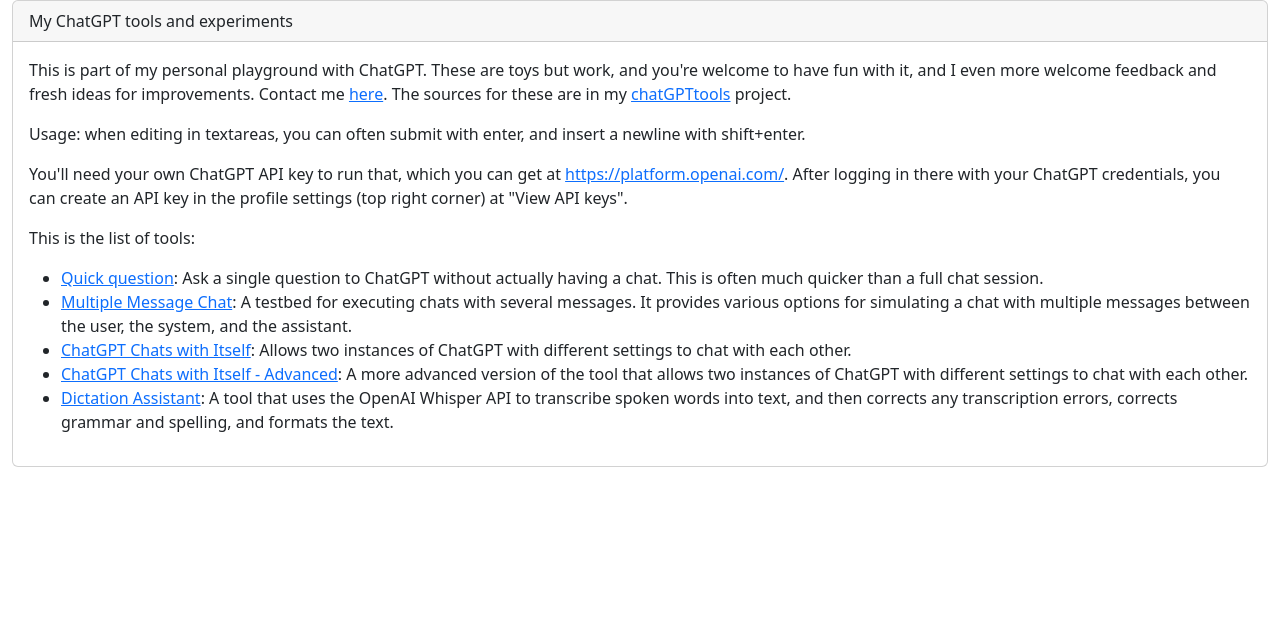
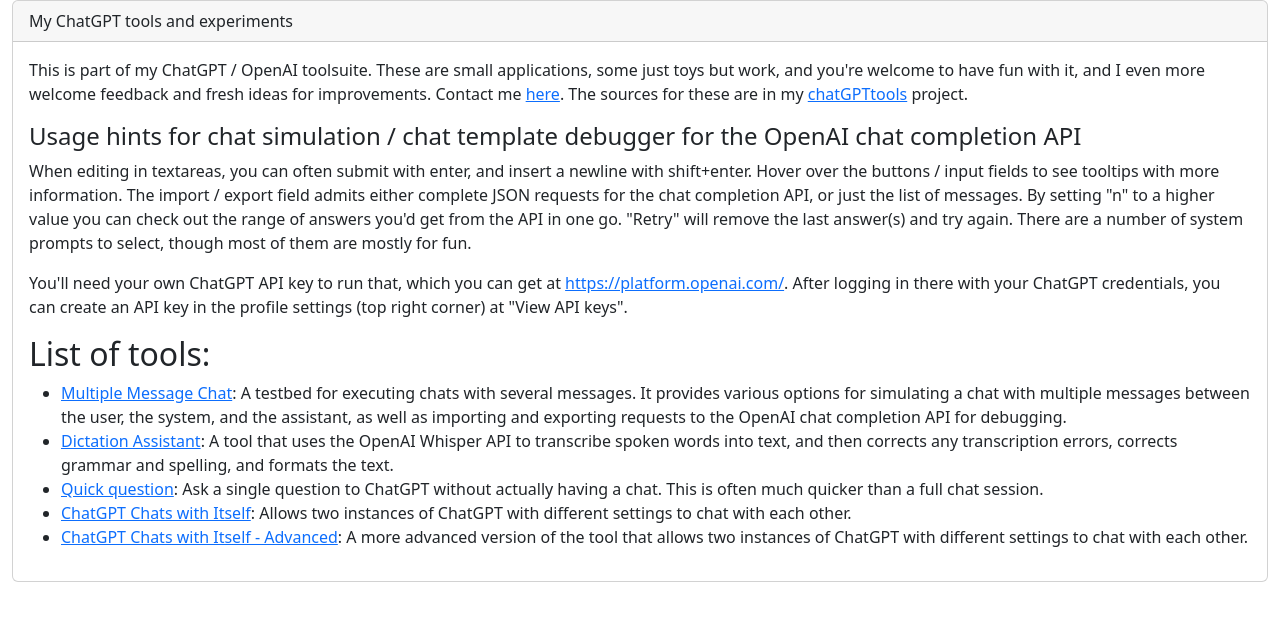
Before and after one commit to stoerr/chatGPTtools, a plain HTML site: page docs/chatgpttools/0README.html in a window 1280 px wide. Drawn offline with nearby package versions, Linux system fonts and the light colour scheme.

Commit message:
some documentation improvements

```diff
--- a/docs/chatgpttools/0README.html
+++ b/docs/chatgpttools/0README.html
@@ -7,7 +7,7 @@
           content="Ask a quick question and get a response from ChatGPT, without actually having a chat. This is often much quicker than the chat.">
     <link href="//cdn.jsdelivr.net/npm/bootstrap@5.2.3/dist/css/bootstrap.min.css" rel="stylesheet"
           integrity="sha384-rbsA2VBKQhggwzxH7pPCaAqO46MgnOM80zW1RWuH61DGLwZJEdK2Kadq2F9CUG65" crossorigin="anonymous">
-    <link rel="canonical" href="https://chatGPTtools.stoerr.net/chatgpttools/0README.html" />
+    <link rel="canonical" href="https://chatGPTtools.stoerr.net/chatgpttools/0README.html"/>
     <link rel="shortcut icon" type="image/x-icon" href="/chatGPTtools/favicon.ico">
     <!-- Google tag (gtag.js) -->
     <script async src="https://www.googletagmanager.com/gtag/js?id=G-SL01MYCNDC"></script>
@@ -34,7 +34,8 @@
                 </div>
                 <div class="card-body">
                     <p>
-                        This is part of my personal playground with ChatGPT. These are toys but work, and
+                        This is part of my ChatGPT / OpenAI toolsuite.
+                        These are small applications, some just toys but work, and
                         you're welcome to have fun with it, and I even more welcome feedback and fresh ideas for
                         improvements.
                         Contact me <a href="http://www.stoerr.net/contact.html">here</a>.
@@ -42,9 +43,14 @@
                         <a href="https://github.com/stoerr/chatGPTtools">chatGPTtools</a>
                         project.
                     </p>
+                    <h4>Usage hints for chat simulation / chat template debugger for the OpenAI chat completion API</h4>
                     <p>
-                        Usage: when editing in textareas, you can often submit with enter, and insert a newline with
-                        shift+enter.
+                        When editing in textareas, you can often submit with enter, and insert a newline with
+                        shift+enter. Hover over the buttons / input fields to see tooltips with more information.
+                        The import / export field admits either complete JSON requests for the chat completion API, or
+                        just the list of messages. By setting "n" to a higher value you can check out the range of
+                        answers you'd get from the API in one go. "Retry" will remove the last answer(s) and try again.
+                        There are a number of system prompts to select, though most of them are mostly for fun.
                     </p>
                     <p>
                         You'll need your own ChatGPT API key to run that, which you can get at <a
@@ -52,17 +58,24 @@
                         After logging in there with your ChatGPT credentials, you can create an API key in the
                         profile settings (top right corner) at "View API keys".
                     </p>
-                    <p>This is the list of tools:</p>
+                    <h2>List of tools:</h2>
                     <ul>
+                        <li>
+                            <a href="multiplemessagechat.html">Multiple Message Chat</a>:
+                            A testbed for executing chats with several messages. It provides various options for
+                            simulating a chat with multiple messages between the user, the system, and the assistant,
+                            as well as importing and exporting requests to the OpenAI chat completion API for debugging.
+                        </li>
+                        <li>
+                            <a href="dictation/index.html">Dictation Assistant</a>:
+                            A tool that uses the OpenAI Whisper API to transcribe spoken words into text, and
+                            then corrects any transcription errors, corrects grammar and spelling, and formats the
+                            text.
+                        </li>
                         <li>
                             <a href="quickchatgpt.html">Quick question</a>:
                             Ask a single question to ChatGPT without actually having a chat. This is often much quicker
                             than a full chat session.
-                        </li>
-                        <li>
-                            <a href="multiplemessagechat.html">Multiple Message Chat</a>:
-                            A testbed for executing chats with several messages. It provides various options for
-                            simulating a chat with multiple messages between the user, the system, and the assistant.
                         </li>
                         <li>
                             <a href="gptchatswithitself.html">ChatGPT Chats with Itself</a>:
@@ -72,12 +85,6 @@
                             <a href="gptchatswithitself-advanced.html">ChatGPT Chats with Itself - Advanced</a>:
                             A more advanced version of the tool that allows two instances of ChatGPT with different
                             settings to chat with each other.
-                        </li>
-                        <li>
-                            <a href="dictation/index.html">Dictation Assistant</a>:
-                            A tool that uses the OpenAI Whisper API to transcribe spoken words into text, and
-                            then corrects any transcription errors, corrects grammar and spelling, and formats the
-                            text.
                         </li>
                     </ul>
                 </div>
```
Also changed, not shown: docs/chatgpttools/multiplemessagechat.html (+12 -6 lines).
